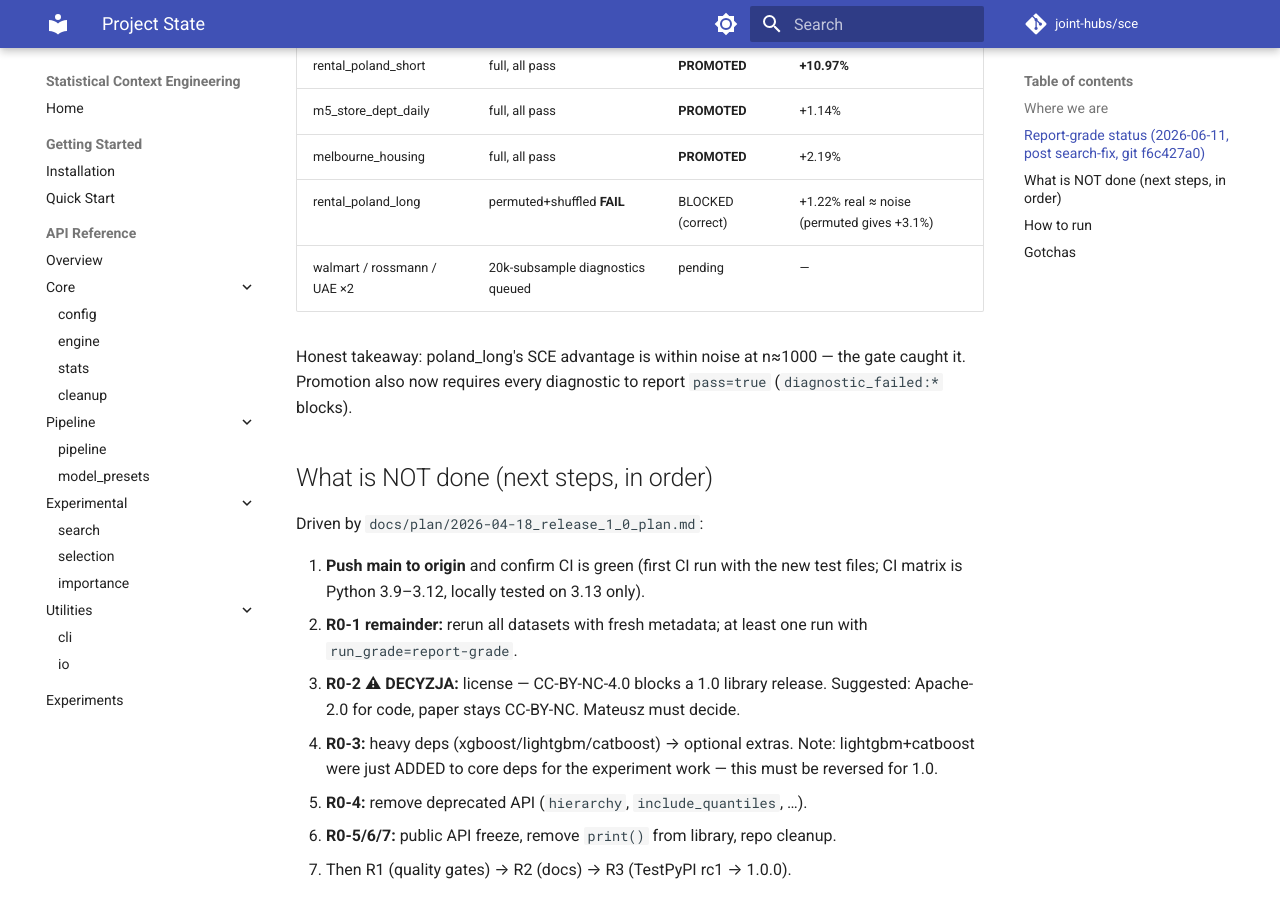
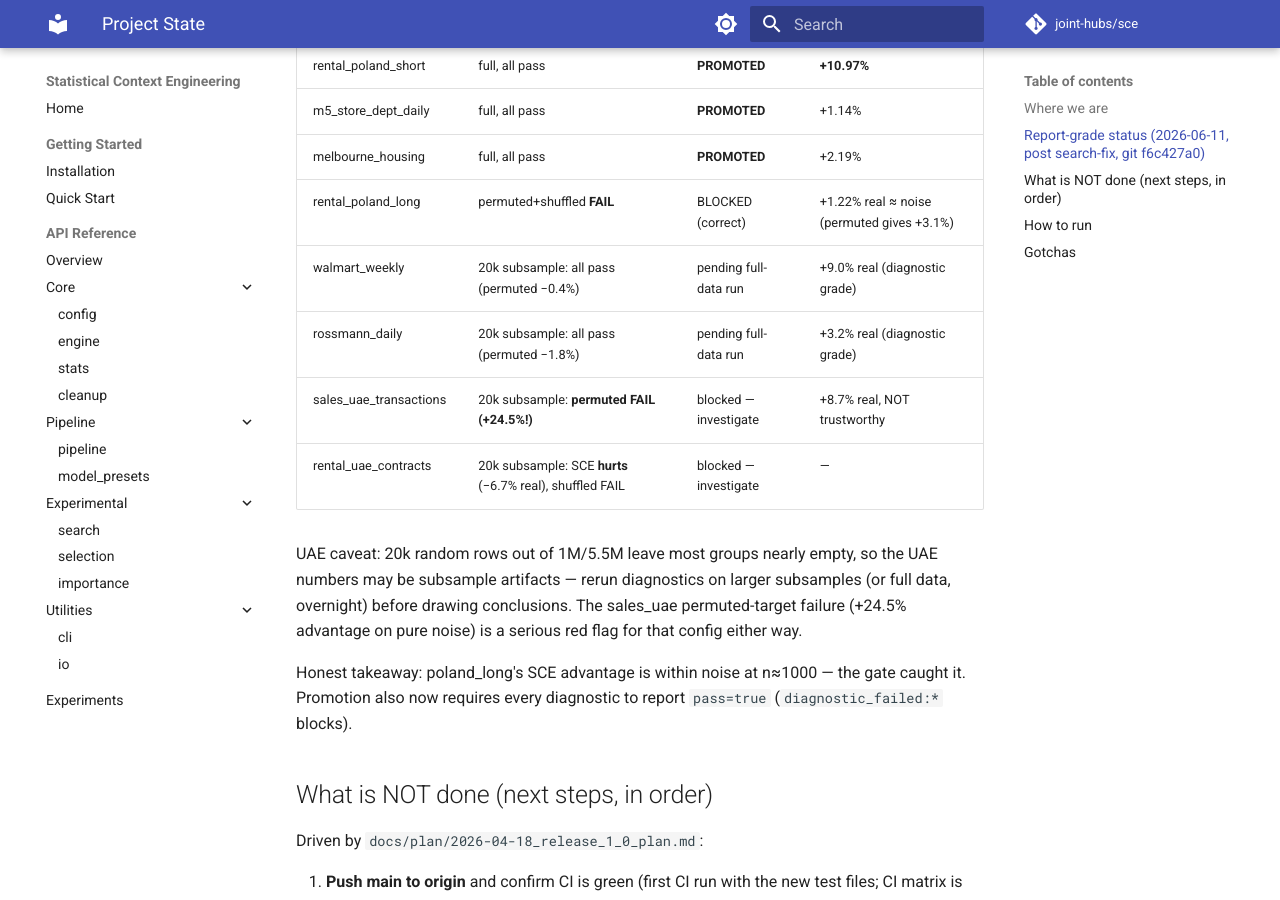
Before and after one commit to joint-hubs/sce, an MkDocs documentation site: the page built from docs/STATE.md, in a window 1280 px wide and 900 px high, scrolled down 1090 px. Built offline with MkDocs 1.6.1 and Material for MkDocs 9.7.7, drawn with Linux system fonts in a browser that asks for light colours; comment, search, counter and statistics services are not loaded.

Commit message:
docs: record large-dataset diagnostic results in STATE

```diff
--- a/docs/STATE.md
+++ b/docs/STATE.md
@@ -36,7 +36,16 @@
 | m5_store_dept_daily | full, all pass | **PROMOTED** | +1.14% |
 | melbourne_housing | full, all pass | **PROMOTED** | +2.19% |
 | rental_poland_long | permuted+shuffled **FAIL** | BLOCKED (correct) | +1.22% real ≈ noise (permuted gives +3.1%) |
-| walmart / rossmann / UAE ×2 | 20k-subsample diagnostics queued | pending | — |
+| walmart_weekly | 20k subsample: all pass (permuted −0.4%) | pending full-data run | +9.0% real (diagnostic grade) |
+| rossmann_daily | 20k subsample: all pass (permuted −1.8%) | pending full-data run | +3.2% real (diagnostic grade) |
+| sales_uae_transactions | 20k subsample: **permuted FAIL (+24.5%!)** | blocked — investigate | +8.7% real, NOT trustworthy |
+| rental_uae_contracts | 20k subsample: SCE **hurts** (−6.7% real), shuffled FAIL | blocked — investigate | — |
+
+UAE caveat: 20k random rows out of 1M/5.5M leave most groups nearly empty, so
+the UAE numbers may be subsample artifacts — rerun diagnostics on larger
+subsamples (or full data, overnight) before drawing conclusions. The
+sales_uae permuted-target failure (+24.5% advantage on pure noise) is a
+serious red flag for that config either way.
 
 Honest takeaway: poland_long's SCE advantage is within noise at n≈1000 — the
 gate caught it. Promotion also now requires every diagnostic to report
```
